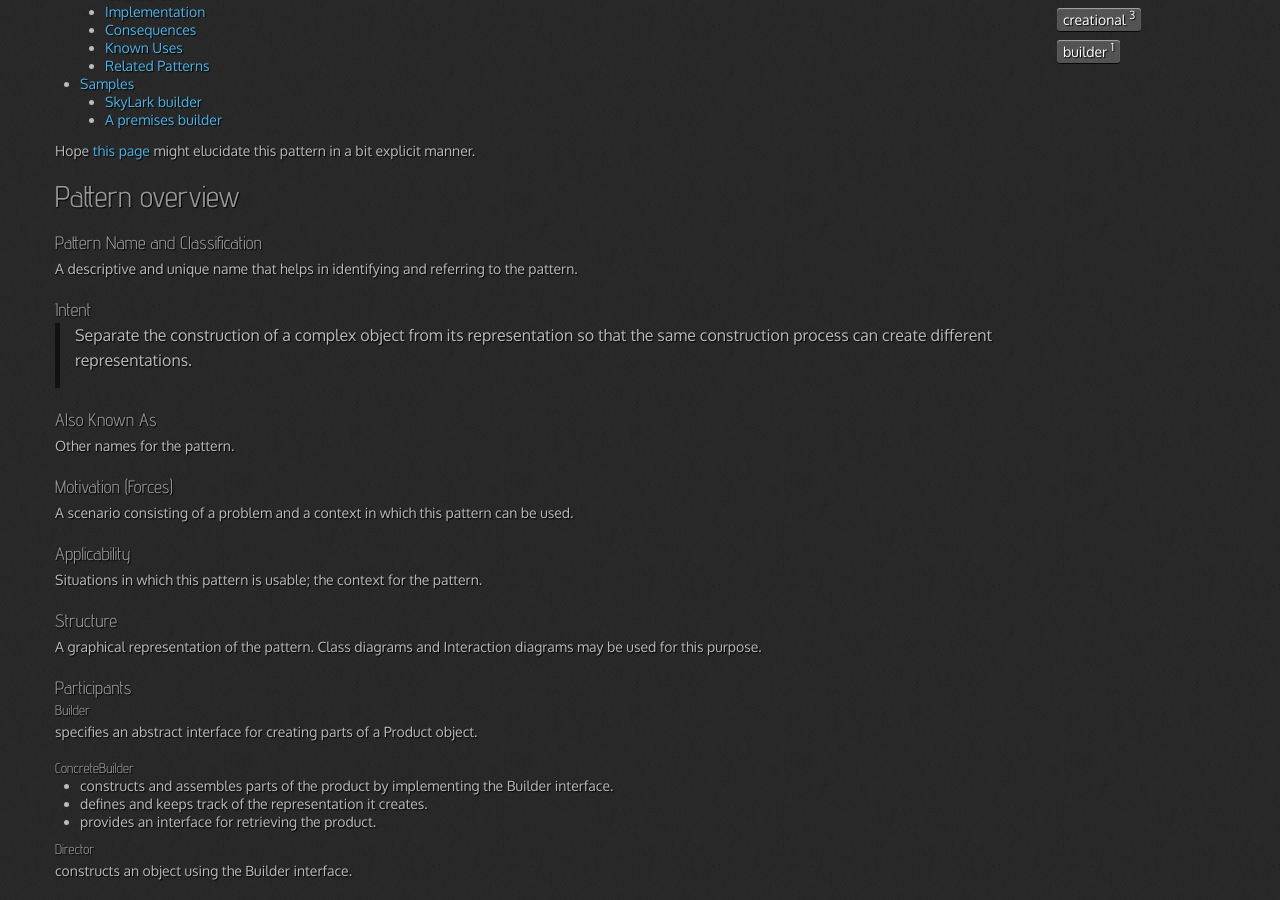
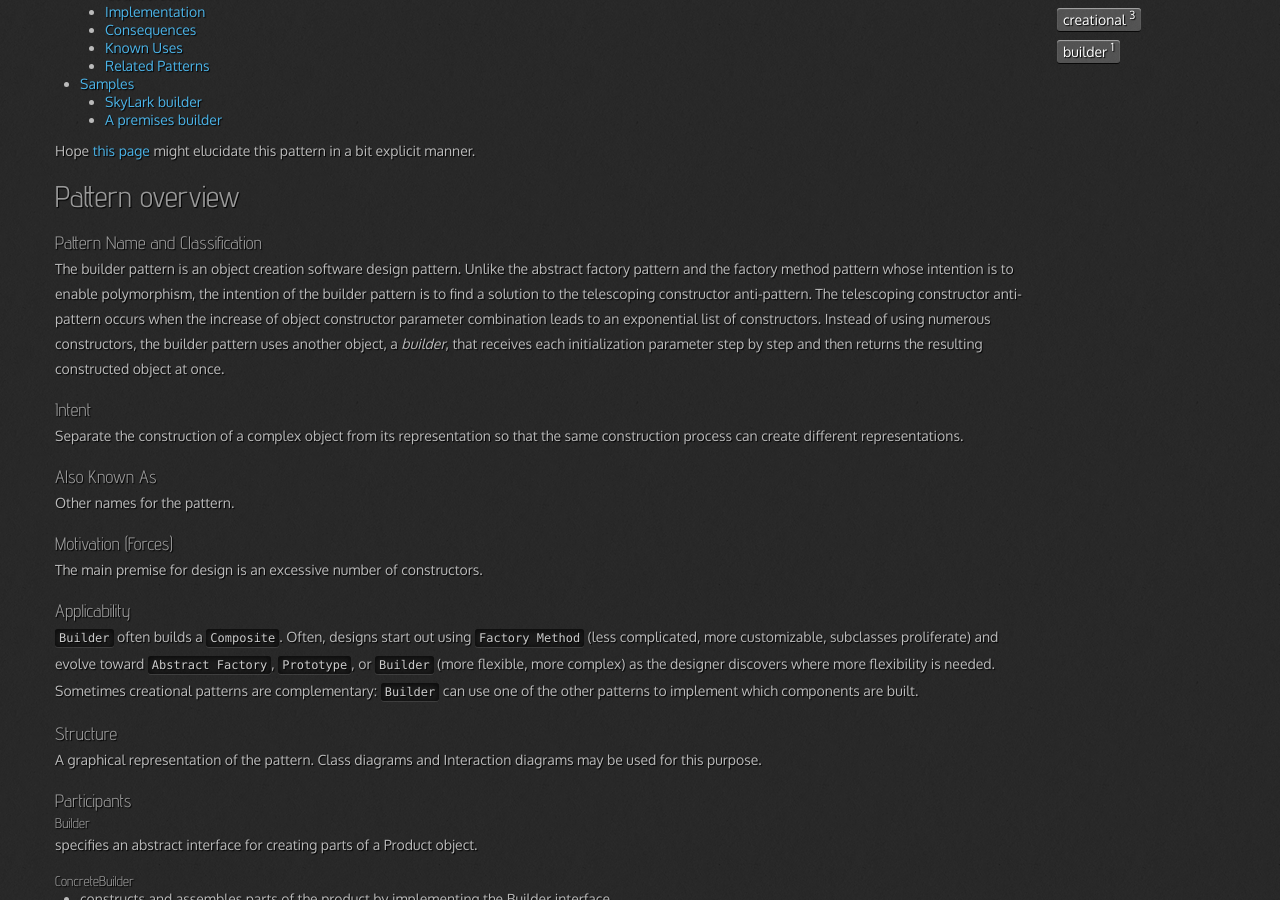
Before and after one commit to 0--key/0--key.github.io, a Jekyll site: the page built from _posts/2017-03-19-builder.html, in a window 1280 px wide and 900 px high, scrolled down 340 px. Built offline with Jekyll 4.4.1, drawn with Linux system fonts in a browser that asks for light colours; nearby versions of some CDN libraries; comment, search, counter and statistics services are not loaded.

Commit message:
Builder DP description clarification

```diff
--- a/_posts/2017-03-19-builder.html
+++ b/_posts/2017-03-19-builder.html
@@ -48,21 +48,29 @@ manner.
 <h3 id="org9e1b519">Pattern Name and Classification</h3>
 <div class="outline-text-3" id="text-org9e1b519">
 <p>
-A descriptive and unique name that helps in identifying and
-referring to the pattern.
+The builder pattern is an object creation software design pattern.
+Unlike the abstract factory pattern and the factory method pattern
+whose intention is to enable polymorphism, the intention of the
+builder pattern is to find a solution to the telescoping
+constructor anti-pattern. The telescoping constructor anti-pattern
+occurs when the increase of object constructor parameter
+combination leads to an exponential list of constructors. Instead
+of using numerous constructors, the builder pattern uses another
+object, a <i>builder</i>, that receives each initialization parameter
+step by step and then returns the resulting constructed object at
+once.
 </p>
 </div>
 </div>
+
 <div id="outline-container-orgbc16349" class="outline-3">
 <h3 id="orgbc16349">Intent</h3>
 <div class="outline-text-3" id="text-orgbc16349">
-<blockquote>
 <p>
 Separate the construction of a complex object from its
 representation so that the same construction process can create
 different representations.
 </p>
-</blockquote>
 </div>
 </div>
 
@@ -74,24 +82,31 @@ Other names for the pattern.
 </p>
 </div>
 </div>
+
 <div id="outline-container-orga3e8e38" class="outline-3">
 <h3 id="orga3e8e38">Motivation (Forces)</h3>
 <div class="outline-text-3" id="text-orga3e8e38">
 <p>
-A scenario consisting of a problem and a context in which this
-pattern can be used.
+The main premise for design is an excessive number of constructors.
 </p>
 </div>
 </div>
+
 <div id="outline-container-org1834a44" class="outline-3">
 <h3 id="org1834a44">Applicability</h3>
 <div class="outline-text-3" id="text-org1834a44">
 <p>
-Situations in which this pattern is usable; the context for the
-pattern.
+<code>Builder</code> often builds a <code>Composite</code>. Often, designs start out
+using <code>Factory Method</code> (less complicated, more customizable,
+subclasses proliferate) and evolve toward <code>Abstract Factory</code>,
+<code>Prototype</code>, or <code>Builder</code> (more flexible, more complex) as the
+designer discovers where more flexibility is needed. Sometimes
+creational patterns are complementary: <code>Builder</code> can use one of the
+other patterns to implement which components are built.
 </p>
 </div>
 </div>
+
 <div id="outline-container-orgb9f284d" class="outline-3">
 <h3 id="orgb9f284d">Structure</h3>
 <div class="outline-text-3" id="text-orgb9f284d">
```
